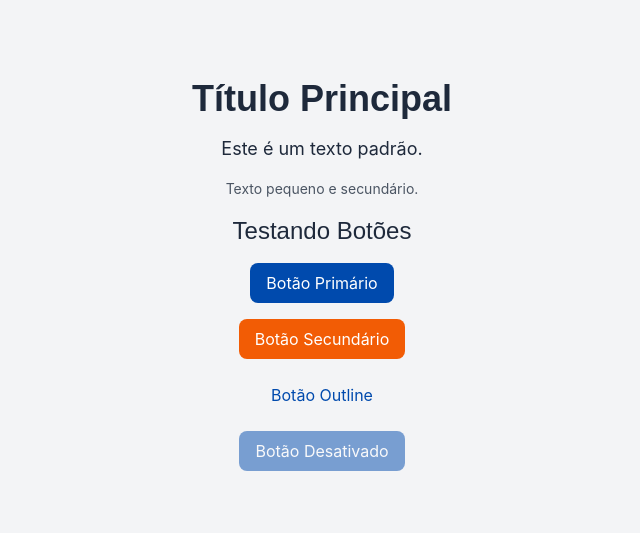
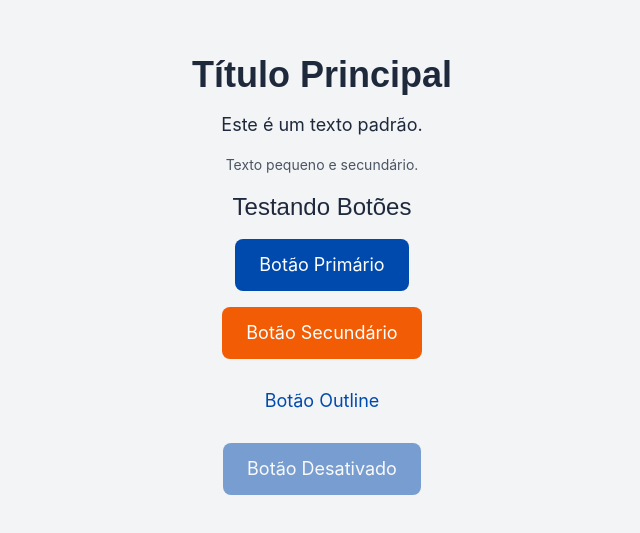
Before and after one commit to laraschuler-dev/rj-spa, a React (Vite) app: page /teste in a window 1280 px wide. Shown: the part 125-658 px from the top of the page, without its empty margins (318-958 px from the left). Built offline with nearby package versions, Linux system fonts and the light colour scheme.

Commit message:
feat: ✨ Ajustes visuais nos botões e imagem de fundo da sessão HowToDonate

```diff
--- a/src/components/HowToDonate.tsx
+++ b/src/components/HowToDonate.tsx
@@ -6,10 +6,10 @@ const HowToDonate = () => {
   return (
     <section
       id="donate"
-      className="relative py-16 px-6 md:px-12 lg:px-24 text-center mb-6"
+      className="relative pt-32 pb-48 md:pb-56 lg:pb-64 px-6 md:px-12 lg:px-24 text-center"
     >
       {/* Imagem de fundo cobrindo toda a seção */}
-      <div className="absolute inset-0 w-full h-full bg-[url('/img/doacao.jpg')] bg-cover bg-center brightness-50"></div>
+      <div className="absolute inset-0 w-full h-full bg-[url('/img/doacao2.png')] bg-cover bg-center brightness-50"></div>
 
       {/* Overlay escuro para melhor legibilidade */}
       <div className="absolute inset-0 bg-black/50"></div>
--- a/src/components/ui/Button.tsx
+++ b/src/components/ui/Button.tsx
@@ -34,8 +34,8 @@ const Button: React.FC<ButtonProps> = ({
     <button
       onClick={onClick}
       disabled={disabled}
-      className={clsx('px-4 py-2 rounded-lg font-body transition-all', {
-        'bg-primary text-white hover:bg-blue-700': variant === 'primary',
+      className={clsx('px-6 py-3 rounded-lg font-body text-lg transition-all', { // Aumentado o padding e fonte
+        'bg-primary text-white hover:bg-secondary': variant === 'primary', // Azul por padrão, laranja no hover
         'bg-secondary text-white hover:bg-orange-700': variant === 'secondary',
         'border border-primary text-primary hover:bg-primary hover:text-white':
           variant === 'outline',
```
Also changed, not shown: 1 other file (tests, documents, lock files or other folders).
